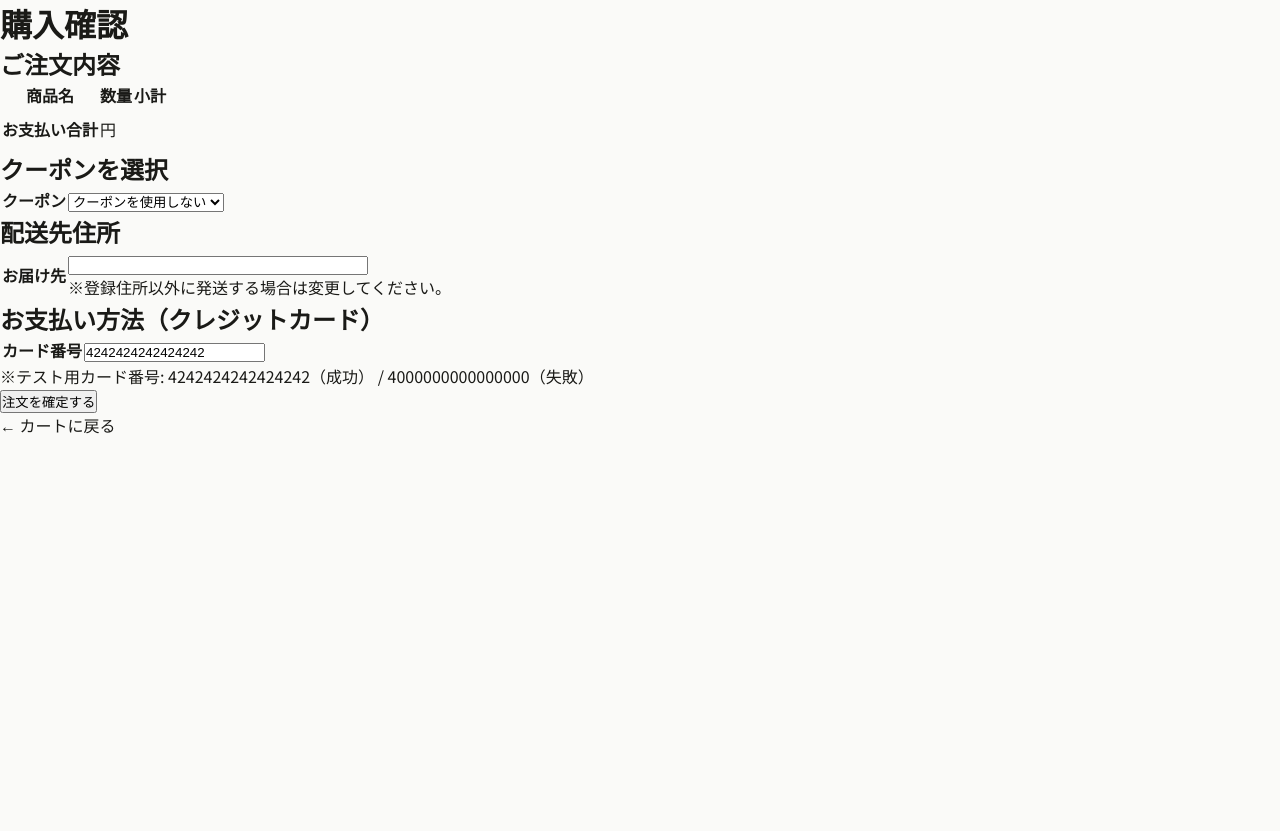
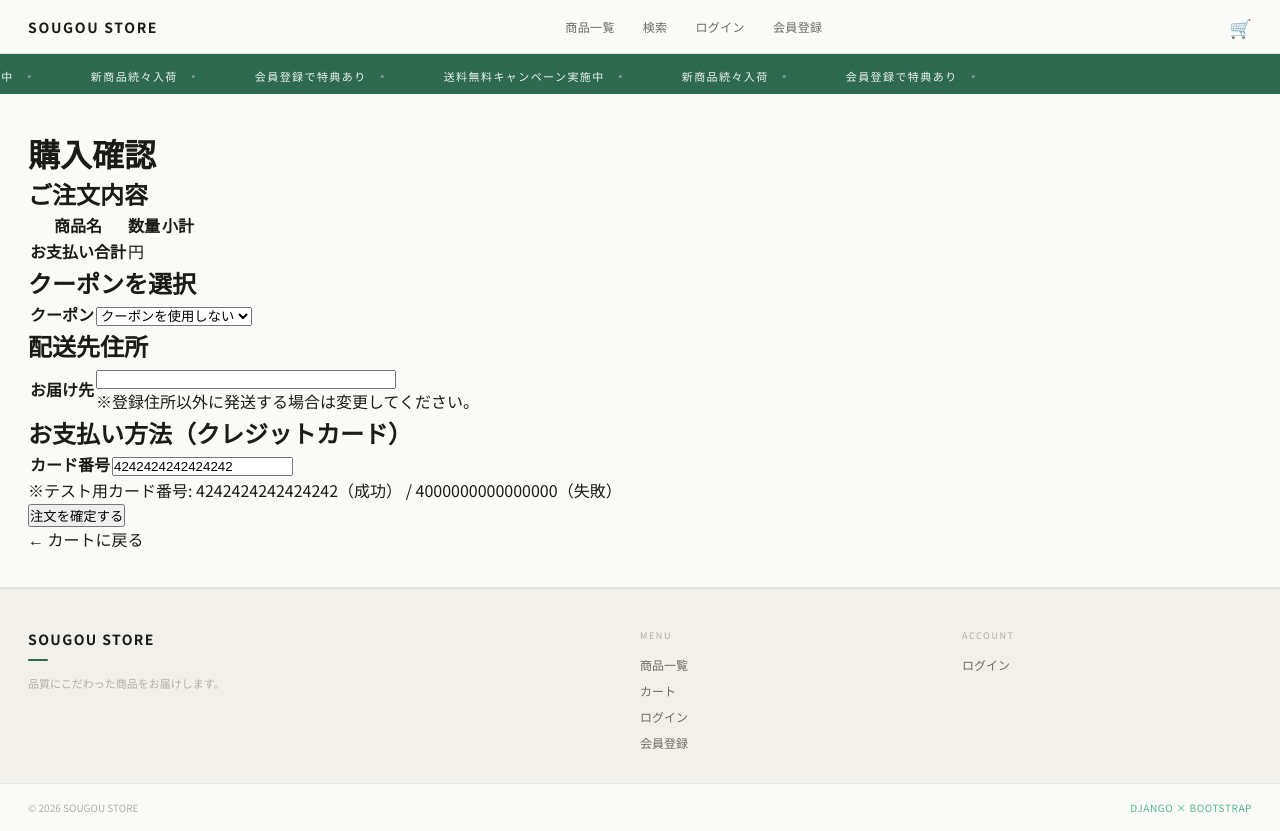
Before and after one commit to Yagoshi/sougou-enshu, a Django app: template store/templates/store/checkout.html in a window 1280 px wide. Before the commit the page ends 434 px from the top, so only its background shows below. Run offline with Django 5.2, Linux system fonts and the light colour scheme; the template is opened without the code that fills it, so the values that code supplies are empty.

Commit message:
checkout.htmlにbase.htmlを反映

```diff
--- a/store/templates/store/checkout.html
+++ b/store/templates/store/checkout.html
@@ -1,3 +1,11 @@
+{% extends 'store/base.html' %}
+{% load static %}
+
+{% block title %}カート | SOUGOU STORE{% endblock %}
+
+{% block content %}
+<div class="section">
+<!--
 {% load static %}
 <!DOCTYPE html>
 <html lang="ja">
@@ -32,7 +40,7 @@
         #price-display { transition: all 0.2s; }
     </style>
 </head>
-<body>
+<body> -->
     <h1>購入確認</h1>
 
     <h2>ご注文内容</h2>
@@ -134,5 +142,7 @@
             }
         });
     </script>
-</body>
-</html>
+</div>
+{% endblock %}
+<!-- </body>
+</html> -->
```
